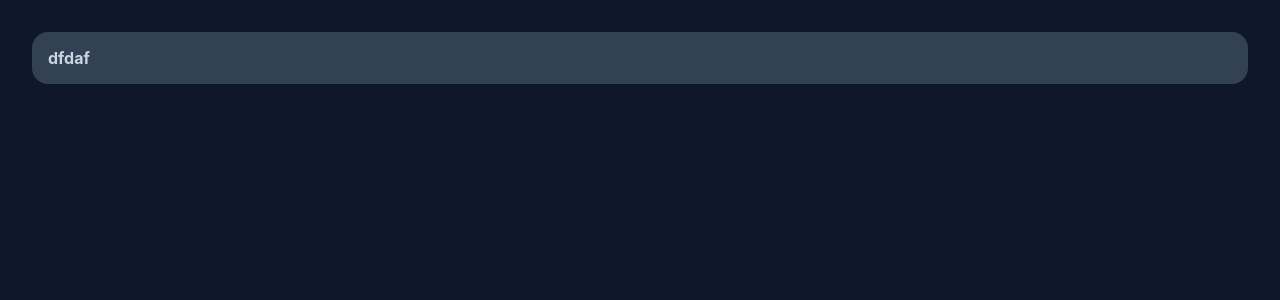
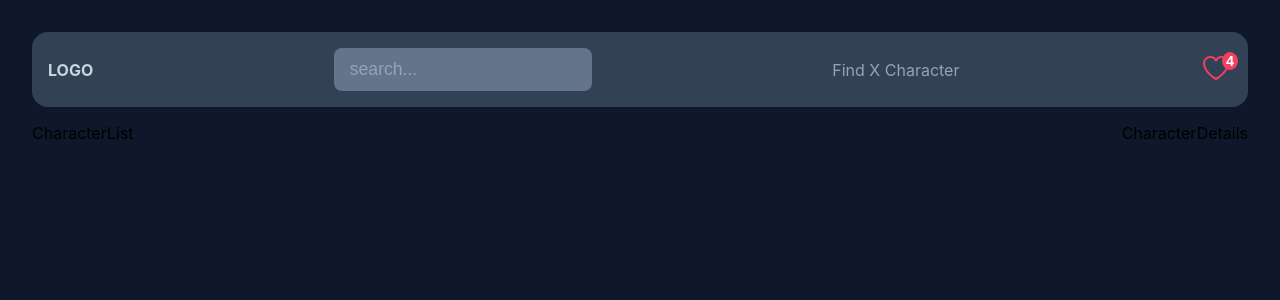
Before and after one commit to Aadeleslami/RickAndMorty, a React (Vite) app: page / in a window 1280 px wide. Shown: the top 300 px of the page. Built offline with nearby package versions, Linux system fonts and the light colour scheme.

Commit message:
Create And Add CharacterList & CharacterDetails Component

```diff
--- a/src/App.jsx
+++ b/src/App.jsx
@@ -1,10 +1,16 @@
 
 import "./App.css";
+import CharacterDetails from "./components/CharacterDetails";
+import CharacterList from "./components/CharacterList";
 import Navbar from "./components/Navbar";
 
 function App(){
    return <div className="app">
     <Navbar/>
+    <div className="main">
+      <CharacterList/>
+      <CharacterDetails/>
+    </div>
   </div>
 }
 export default App
--- /dev/null
+++ b/src/components/CharacterDetails.jsx
@@ -0,0 +1,8 @@
+
+function CharacterDetails() {
+  return (
+    <div>CharacterDetails</div>
+  )
+}
+
+export default CharacterDetails
--- /dev/null
+++ b/src/components/CharacterList.jsx
@@ -0,0 +1,8 @@
+
+function CharacterList() {
+  return (
+    <div>CharacterList</div>
+  )
+}
+
+export default CharacterList
--- a/src/components/Navbar.jsx
+++ b/src/components/Navbar.jsx
@@ -1,10 +1,15 @@
-
+import {HeartIcon} from "@heroicons/react/24/outline"
 export default function Navbar() {
   return (
-    <div className="navbar">
-        <div className="navbar__logo">
-            dfdaf
-        </div>
-    </div>
+   <nav className="navbar">
+    <div className="navbar__logo">LOGO</div>
+    <input type="text" className="text-field" placeholder="search..."/>
+    <div className="navbar__result">Find X Character</div>
+    <button className="heart">
+      <HeartIcon className="icon"/>
+      <span className="badge">4</span>
+
+    </button>
+   </nav>
   )
 }
```
